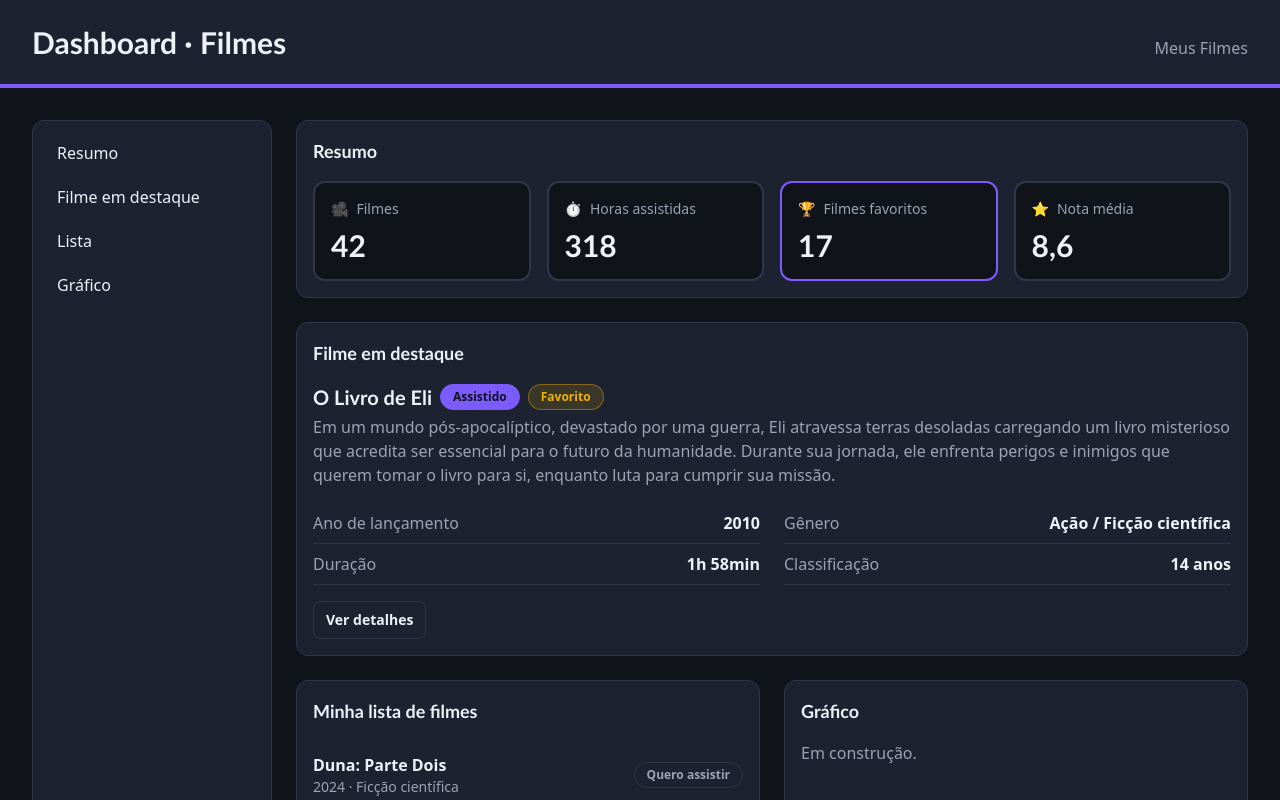
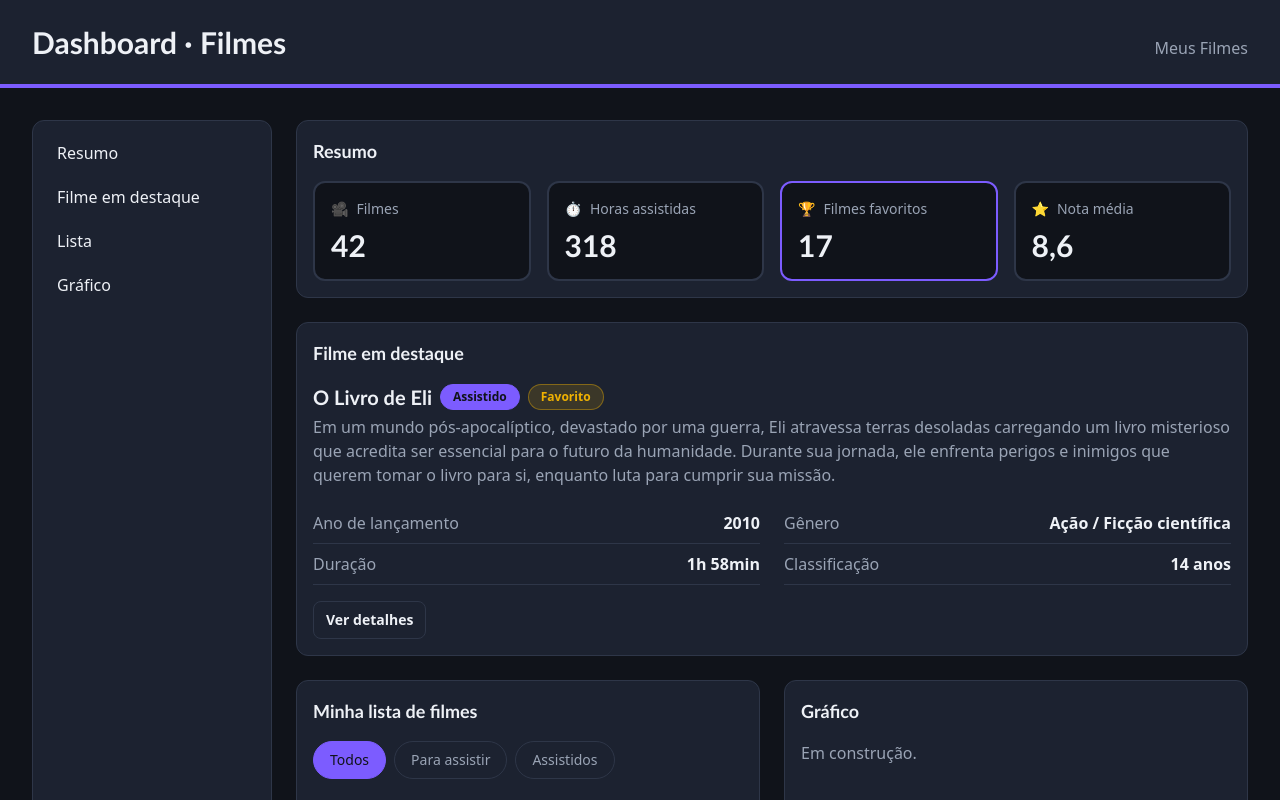
Before and after one commit to RodrigoGenevro/my-dashboard, a React (Vite) app: page / in a window 1280 px wide. Shown: the top 800 px of the page. Built offline with nearby package versions, Linux system fonts and the light colour scheme.

Commit message:
feat: filter list by status

```diff
--- a/src/App.jsx
+++ b/src/App.jsx
@@ -7,6 +7,13 @@ import InfoRow from './components/InfoRow.jsx';
 import StatusBadge from './components/StatusBadge.jsx';
 import DetailsToggle from './components/DetailsToggle.jsx';
 import ListItem from './components/ListItem.jsx';
+import { useState } from 'react';
+
+const filterOptions = [
+  { id: 'all', label: 'Todos' },
+  { id: 'unwatched', label: 'Para assistir' },
+  { id: 'watched', label: 'Assistidos' },
+];
 
 const summaryCards = [
   { id: 'films', title: 'Filmes', value: 42, icon: '🎥' },
@@ -65,10 +72,20 @@ const movies = [
     isWatched: true,
   },
 ];
+
 function App() {
+  const [statusFilter, setStatusFilter] = useState('all');
+
+  const visibleMovies = movies.filter((movie) => {
+    if (statusFilter === 'watched') return movie.isWatched;
+    if (statusFilter === 'unwatched') return !movie.isWatched;
+    return true;
+  });
+
   return (
     <div className="flex min-h-screen flex-col bg-background text-foreground">
       <Header />
+
       <main
         className="grid flex-1 grid-cols-1 content-start gap-4 p-4
           md:grid-cols-2 md:gap-6 md:p-6
@@ -96,10 +113,11 @@ function App() {
           className="md:col-span-2"
         >
           <div className="flex flex-wrap items-center gap-2">
-            <h3 className="font-heading text-xl font-bold"> O Livro de Eli</h3>
+            <h3 className="font-heading text-xl font-bold">O Livro de Eli</h3>
             <StatusBadge label="Assistido" isActive />
             <StatusBadge label="Favorito" variant="favorite" />
           </div>
+
           <p className="mt-1 text-muted">
             Em um mundo pós-apocalíptico, devastado por uma guerra, Eli
             atravessa terras desoladas carregando um livro misterioso que
@@ -107,12 +125,14 @@ function App() {
             jornada, ele enfrenta perigos e inimigos que querem tomar o livro
             para si, enquanto luta para cumprir sua missão.
           </p>
+
           <div className="mt-4 grid gap-x-6 md:grid-cols-2">
             <InfoRow label="Ano de lançamento" value="2010" />
             <InfoRow label="Gênero" value="Ação / Ficção científica" />
             <InfoRow label="Duração" value="1h 58min" />
             <InfoRow label="Classificação" value="14 anos" />
           </div>
+
           <DetailsToggle>
             <p>
               <strong>Diretor:</strong> Albert Hughes e Allen Hughes
@@ -122,14 +142,10 @@ function App() {
               Kunis
             </p>
             <p>
-              <p>
               <strong>Idioma original:</strong> Inglês
             </p>
-            </p>
-            <p>
             <p>
               <strong>Nota no IMDb:</strong> 6,8/10
-              </p>
             </p>
           </DetailsToggle>
         </Panel>
@@ -138,8 +154,32 @@ function App() {
           {movies.length === 0 ? (
             <p className="text-muted">Nenhum filme na lista ainda.</p>
           ) : (
+            <>
+              <div className="mb-4 flex flex-wrap gap-2">
+                {filterOptions.map((option) => (
+                  <button
+                    key={option.id}
+                    type="button"
+                    onClick={() => setStatusFilter(option.id)}
+                    aria-pressed={statusFilter === option.id}
+                    className={
+                      statusFilter === option.id
+                        ? 'rounded-full border border-primary bg-primary px-4 py-2 text-sm font-medium text-background'
+                        : 'rounded-full border border-border px-4 py-2 text-sm font-medium text-muted hover:border-primary'
+                    }
+                  >
+                    {option.label}
+                  </button>
+                ))}
+              </div>
+
+              {visibleMovies.length === 0 ? (
+                <p className="text-muted">
+                  Nenhum filme encontrado neste filtro.
+                </p>
+              ) : (
                 <ul>
-              {movies.map((movie) => (
+                  {visibleMovies.map((movie) => (
                     <ListItem
                       key={movie.id}
                       title={movie.title}
@@ -150,12 +190,15 @@ function App() {
                   ))}
                 </ul>
               )}
+            </>
+          )}
         </Panel>
 
         <Panel id="chart" title="Gráfico" className="xl:min-h-80">
           <p className="text-muted">Em construção.</p>
         </Panel>
       </main>
+
       <Footer />
     </div>
   );
```
Lines whose indentation alone changed are shown as unchanged.
